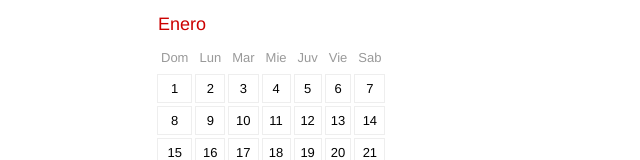
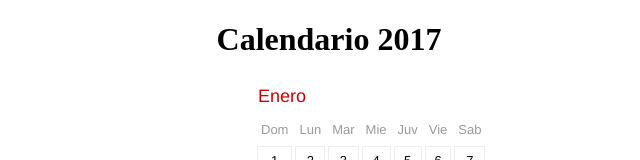
Before and after one commit to frankfsy30/calendario-devcode, a plain HTML site: page index.html in a window 1280 px wide. Shown: the top 160 px of the page, without its empty margins (311-951 px from the left). Drawn offline with Linux system fonts and the light colour scheme.

Commit message:
añade encabezado

```diff
--- a/index.html
+++ b/index.html
@@ -7,6 +7,6 @@
 	<link rel="stylesheet" href="styles.css">
 </head>
 <body>
-
+	<center><h1>Calendario 2017</h1></center>
 </body>
 </html>
```
